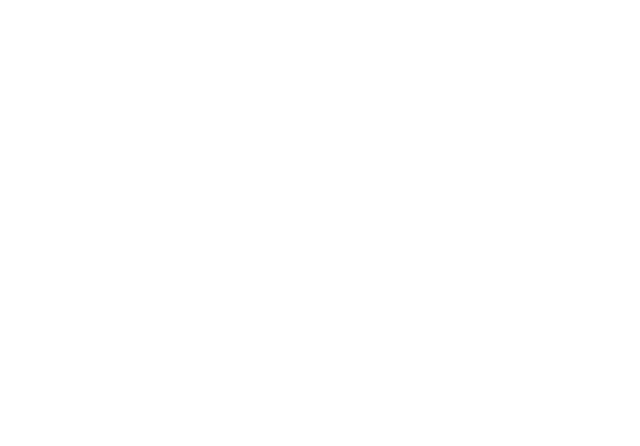
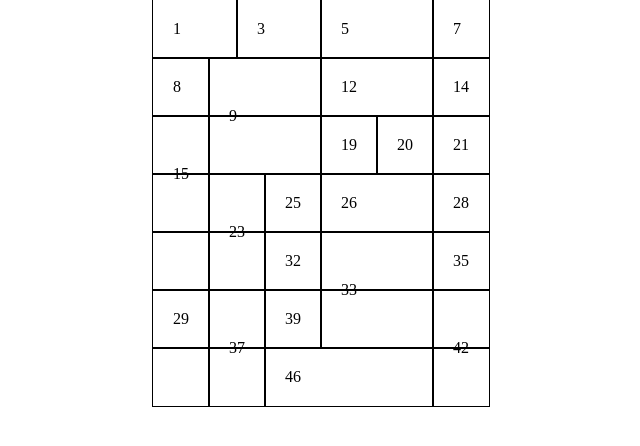
Before and after one commit to Misha-Ov/html_06, a plain HTML site: page pages/mondriana.html in a window 1280 px wide. Shown: the whole page, without its empty margins (319-959 px from the left). Drawn offline with Linux system fonts and the light colour scheme.

Commit message:
IN images: added mondriana_proportions.png | IN mondriana.html:created table and addapted it with colspans+rowspans accordingly to the task | IN style.css: added padding for .cell

```diff
--- a/pages/mondriana.html
+++ b/pages/mondriana.html
@@ -7,6 +7,93 @@
     <link rel="stylesheet" href="../styles/style.css">
 </head>
 <body class="mondriana_page">
-
+    <table class="table">
+        <tr>
+            <td colspan="2">
+                <div class="cell cell_1">1</div>
+            </td>
+            <td colspan="2">
+                <div class="cell cell_3">3</div>
+            </td>
+            <td colspan="2">
+                <div class="cell cell_5">5</div>
+            </td>
+            <td>
+                <div class="cell cell_7">7</div>
+            </td>
+        </tr>
+        <tr>
+            <td>
+                <div class="cell cell_8">8</div>
+            </td>
+            <td colspan="3" rowspan="2">
+                <div class="cell cell_9">9</div>
+            </td>
+            <td  colspan="2">
+                <div class="cell cell_12">12</div>
+            </td>
+            <td>
+                <div class="cell cell_14">14</div>
+            </td>
+        </tr>
+        <tr>
+            <td rowspan="2">
+                <div class="cell cell_15">15</div>
+            </td>
+            <td>
+                <div class="cell cell_19">19</div>
+            </td>
+            <td>
+                <div class="cell cell_20">20</div>
+            </td>
+            <td>
+                <div class="cell cell_21">21</div>
+            </td>
+        </tr>
+        <tr>
+            <td colspan="2" rowspan="2">
+                <div class="cell cell_23">23</div>
+            </td>
+            <td>
+                <div class="cell cell_25">25</div>
+            </td>
+            <td colspan="2">
+                <div class="cell cell_26">26</div>
+            </td>
+            <td>
+                <div class="cell cell_28">28</div>
+            </td>
+        </tr>
+        <tr>
+            <td rowspan="3">
+                <div class="cell cell_29">29</div>
+            </td>
+            <td>
+                <div class="cell cell_32">32</div>
+            </td>
+            <td colspan="2" rowspan="2">
+                <div class="cell cell_33">33</div>
+            </td>
+            <td>
+                <div class="cell cell_35">35</div>
+            </td>
+        </tr>
+        <tr>
+            <td colspan="2" rowspan="2">
+                <div class="cell cell_37">37</div>
+            </td>
+            <td>
+                <div class="cell cell_39">39</div>
+            </td>
+            <td rowspan="2">
+                <div class="cell cell_42">42</div>
+            </td>
+        </tr>
+        <tr>
+            <td colspan="3">
+                <div class="cell cell_46">46</div>
+            </td>
+        </tr>
+    </table>
 </body>
 </html>
--- a/styles/style.css
+++ b/styles/style.css
@@ -28,3 +28,7 @@ tr,
 td {
     outline: 1px solid black;
 }
+
+.cell {
+    padding: 20px;
+}
```
Also changed, not shown: images/mondriana_images/mondriana_proportions.png (added).
